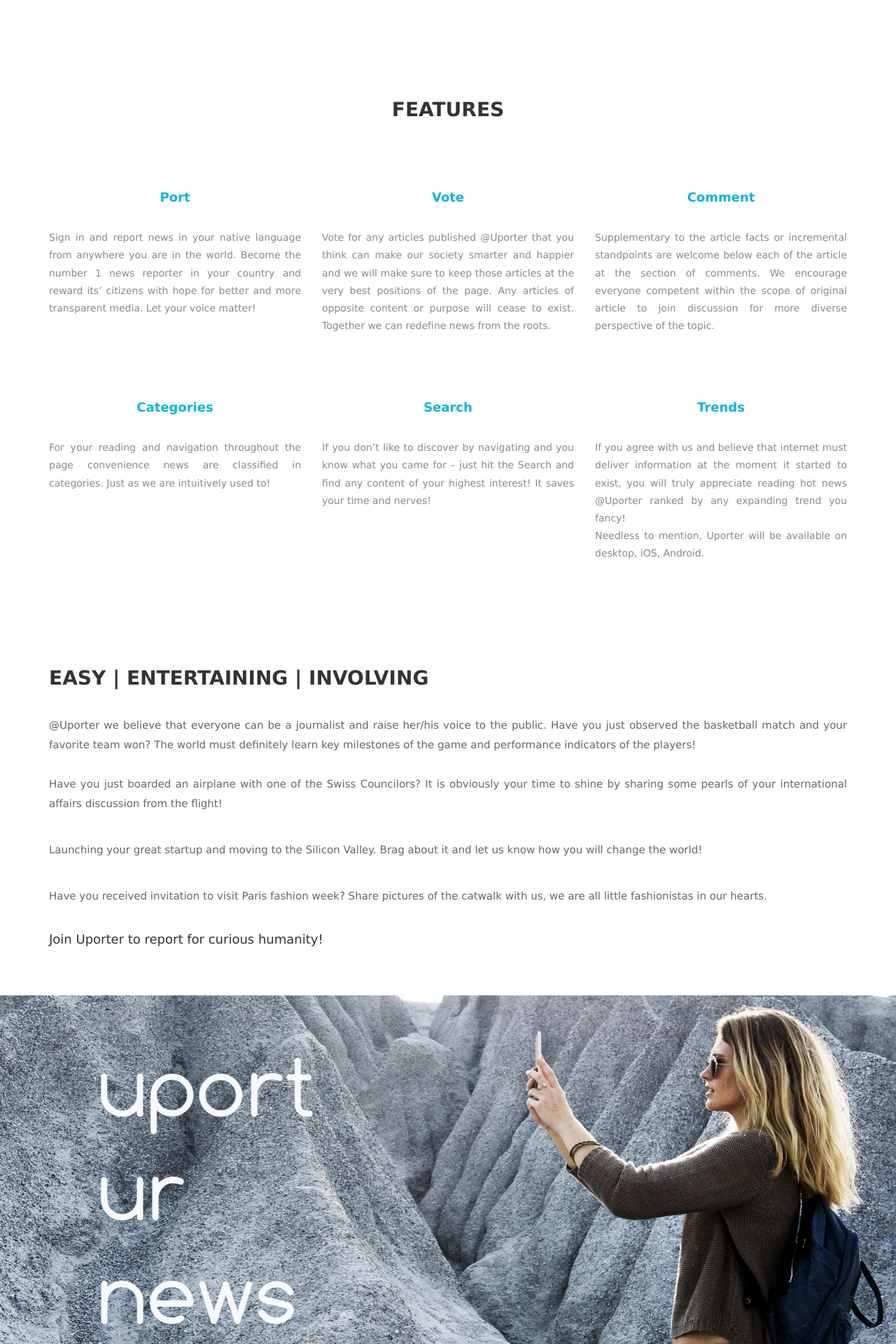
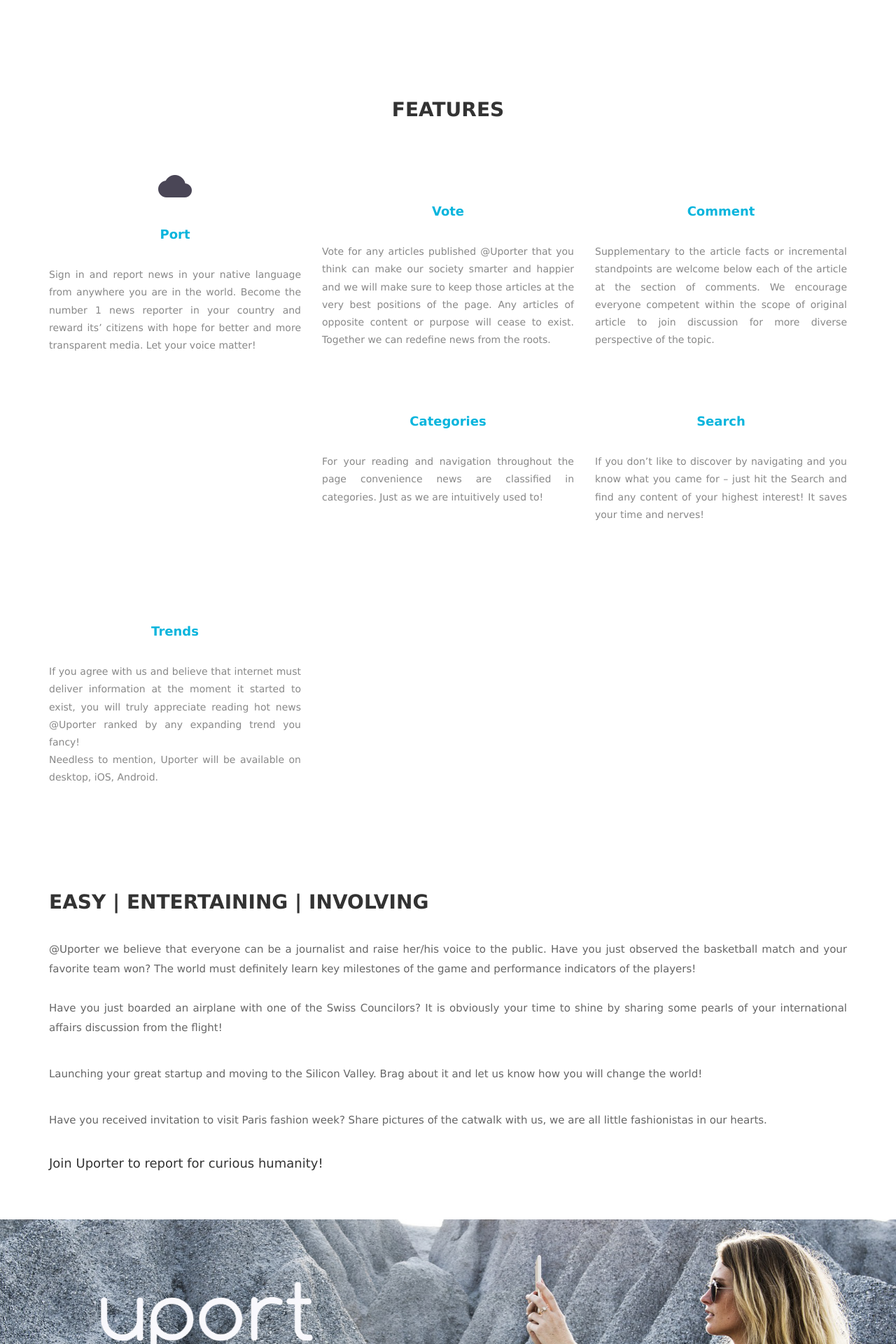
Before and after one commit to Epochi/uport_jekyll, a Jekyll site: the page built from index.html, in a window 1280 px wide. Shown: the part 1441-3361 px from the top of the page at 70% size. Built offline with Jekyll 4.4.1, drawn with Linux system fonts in a browser that asks for light colours; nearby versions of some CDN libraries; some web fonts are replaced.

Commit message:
icon support for features

```diff
--- a/_config.yml
+++ b/_config.yml
@@ -16,9 +16,10 @@
 # Site settings
 title: up
 subtitle: ""
-url: "https://epochi.github.io" # the base hostname & protocol for your site
-# baseurl: "/the/subpath/of/your/site" # Set this value to "" if you want your site to be root
-baseurl: "/uport_jekyll"
+# url: "https://epochi.github.io" # the base hostname & protocol for your site
+# baseurl: "/uport_jekyll"
+url: "https://uporter-jekyll-miauwi.c9users.io"
+baseurl: ""
 cover: "/assets/cover.png"
 logo: "/assets/logo.png"
 
--- a/_includes/features.html
+++ b/_includes/features.html
@@ -5,16 +5,15 @@
                 <h2>Features</h2>
             </div>
         </div>
-        <div class="row ">
+        <div class="row">
             {% assign components=site.features | where:"lang", page.lang | sort: "sort_order" %}
                 {% for component in components %}
-
                 <div class="col-sm-6 col-md-4 feature">
                     <div class="features-item">
+                        <div class="center-text"><i class="material-icons md-48">{{component.icon}}</i></div>
                         <p>{{ component.content }}</p>
                     </div>
                 </div>
-
             {% endfor %}
         </div>
     </div>
--- a/css/airspace.css
+++ b/css/airspace.css
@@ -170,7 +170,7 @@
   padding-bottom: 30px;
 }
 #features .features-item i {
-  font-size: 60px;
+  /*font-size: 60px;*/
   color: #4A4656;
 }
 #features .features-item h4 {
--- a/css/style.css
+++ b/css/style.css
@@ -88,3 +88,18 @@
 #team{
     padding-top:100px;
 }
+
+
+/* Rules for sizing the icon. */
+.material-icons.md-18 { font-size: 18px; }
+.material-icons.md-24 { font-size: 24px; }
+.material-icons.md-36 { font-size: 36px; }
+.material-icons.md-48 { font-size: 48px; }
+
+/* Rules for using icons as black on a light background. */
+.material-icons.md-dark { color: rgba(0, 0, 0, 0.54); }
+.material-icons.md-dark.md-inactive { color: rgba(0, 0, 0, 0.26); }
+
+/* Rules for using icons as white on a dark background. */
+.material-icons.md-light { color: rgba(255, 255, 255, 1); }
+.material-icons.md-light.md-inactive { color: rgba(255, 255, 255, 0.3); }
```
Also changed, not shown: _features/en/port.md (+1 -0 lines).
